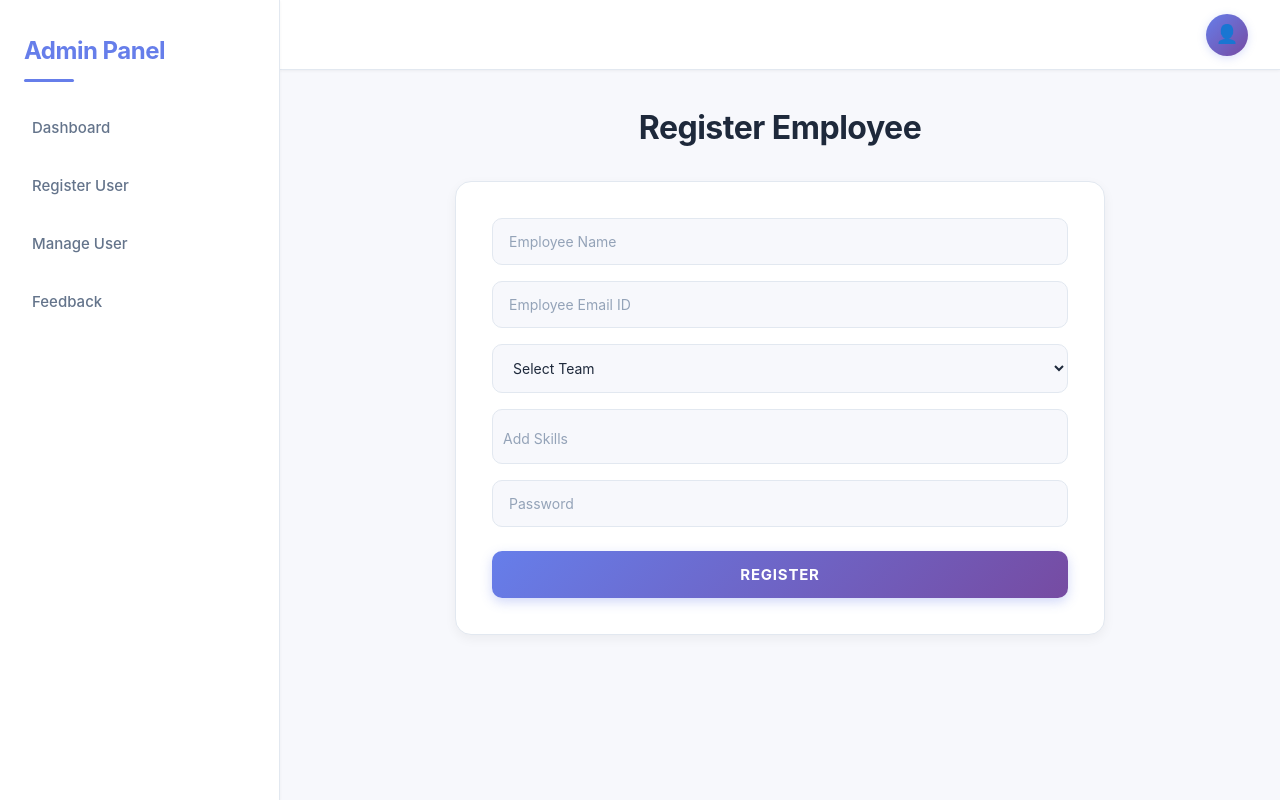
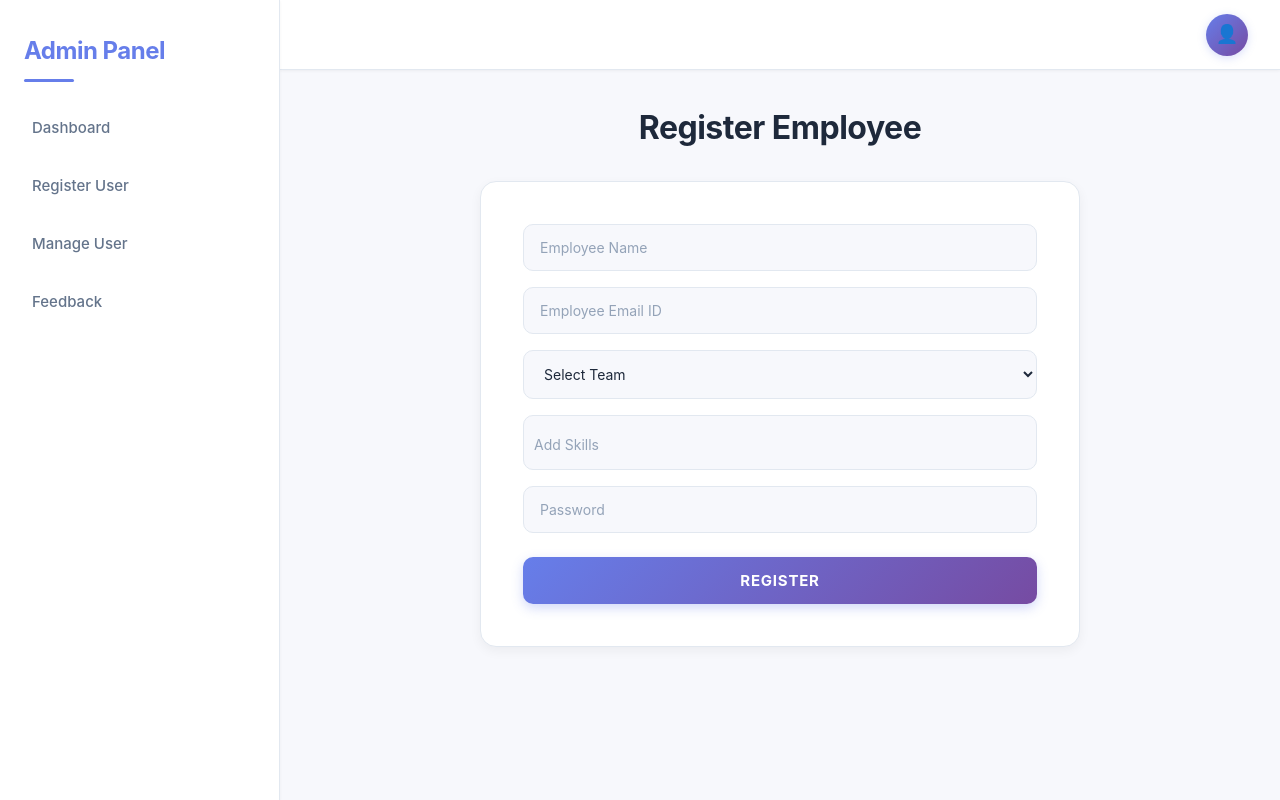
Before and after one commit to Kabileshvijay/Enterprise-Knowledge-Graph-Search-Platform, a React (Vite) app in the folder frontend/: page /admin/register in a window 1280 px wide. Built offline with nearby package versions, Linux system fonts and the light colour scheme.

Commit message:
updated RegisterUser Styles

```diff
--- a/frontend/src/styles/admin/registerUser.css
+++ b/frontend/src/styles/admin/registerUser.css
@@ -1,7 +1,7 @@
 /* ================= REGISTER USER PAGE - BRIGHT LIGHT THEME ================= */
 
 .register-container {
-  max-width: 650px;
+  max-width: 600px;
   margin: 0 auto;
   animation: scaleIn 0.5s ease-out;
 }
@@ -32,7 +32,7 @@
   background: var(--bg-primary);
   border: 1px solid var(--border-light);
   border-radius: 16px;
-  padding: 36px;
+  padding: 42px;
   box-shadow: var(--shadow-md);
 }
 
```
